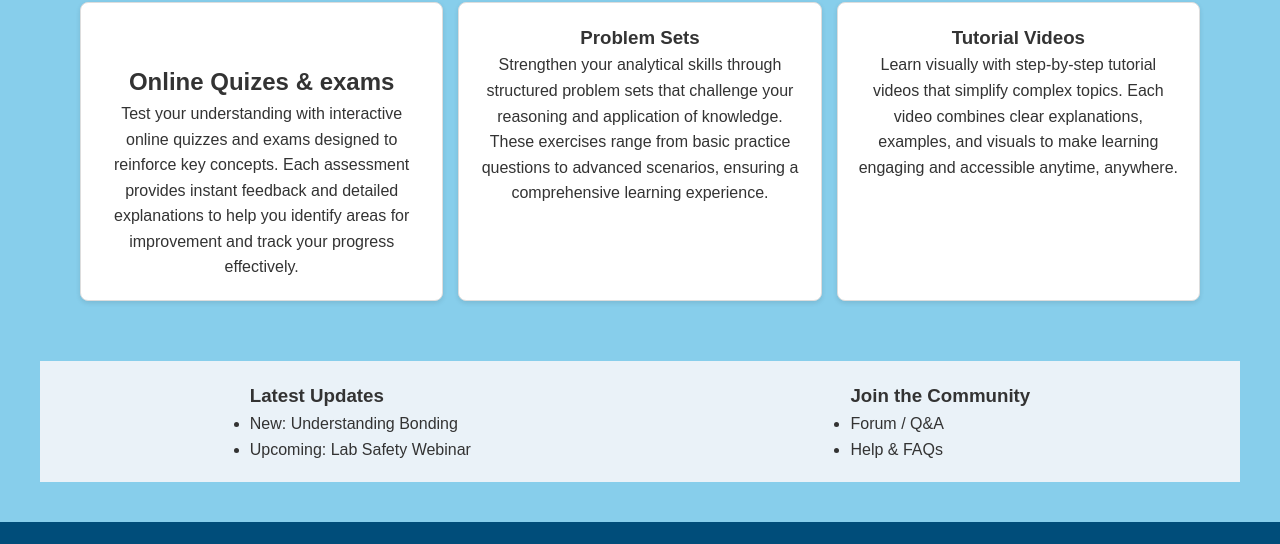
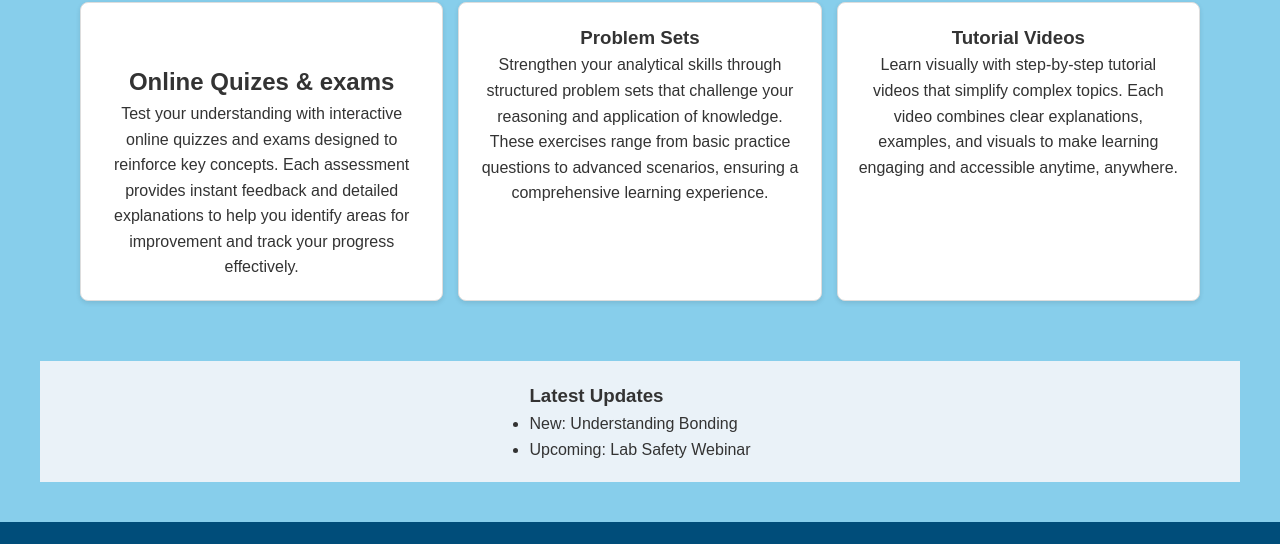
Before and after one commit to Aston-mwecau/Chemistry-Learning-hub, a plain HTML site: page index.html in a window 1280 px wide. Shown: the part 4432-4976 px from the top of the page. Drawn offline with Linux system fonts and the light colour scheme.

Commit message:
Update index.html

```diff
--- a/index.html
+++ b/index.html
@@ -159,13 +159,7 @@
         <li>Upcoming: Lab Safety Webinar</li>
       </ul>
     </div>
-    <div class="community">
-      <h3>Join the Community</h3>
-      <ul>
-        <li>Forum / Q&A</li>
-        <li>Help & FAQs</li>
-      </ul>
-    </div>
+
   </section>
 
    <footer>
```
